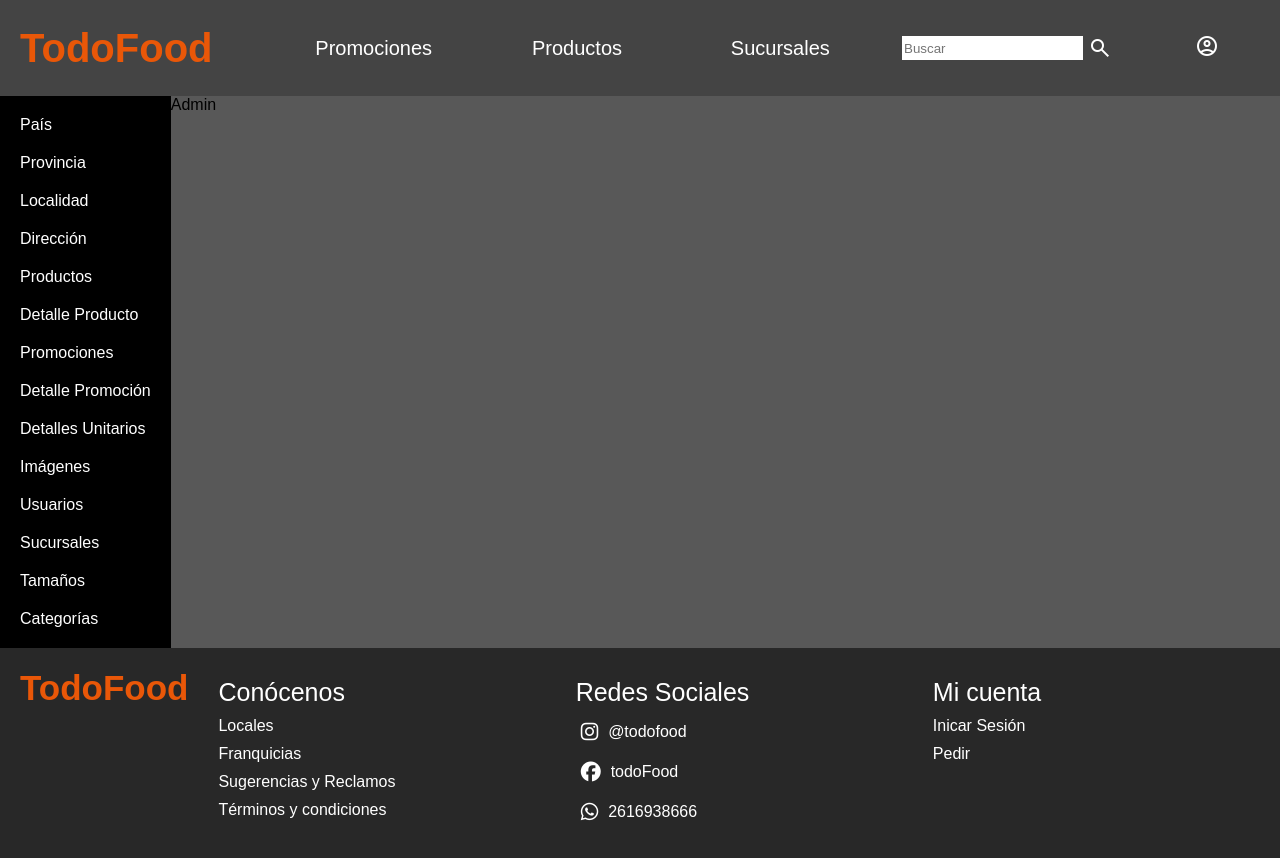
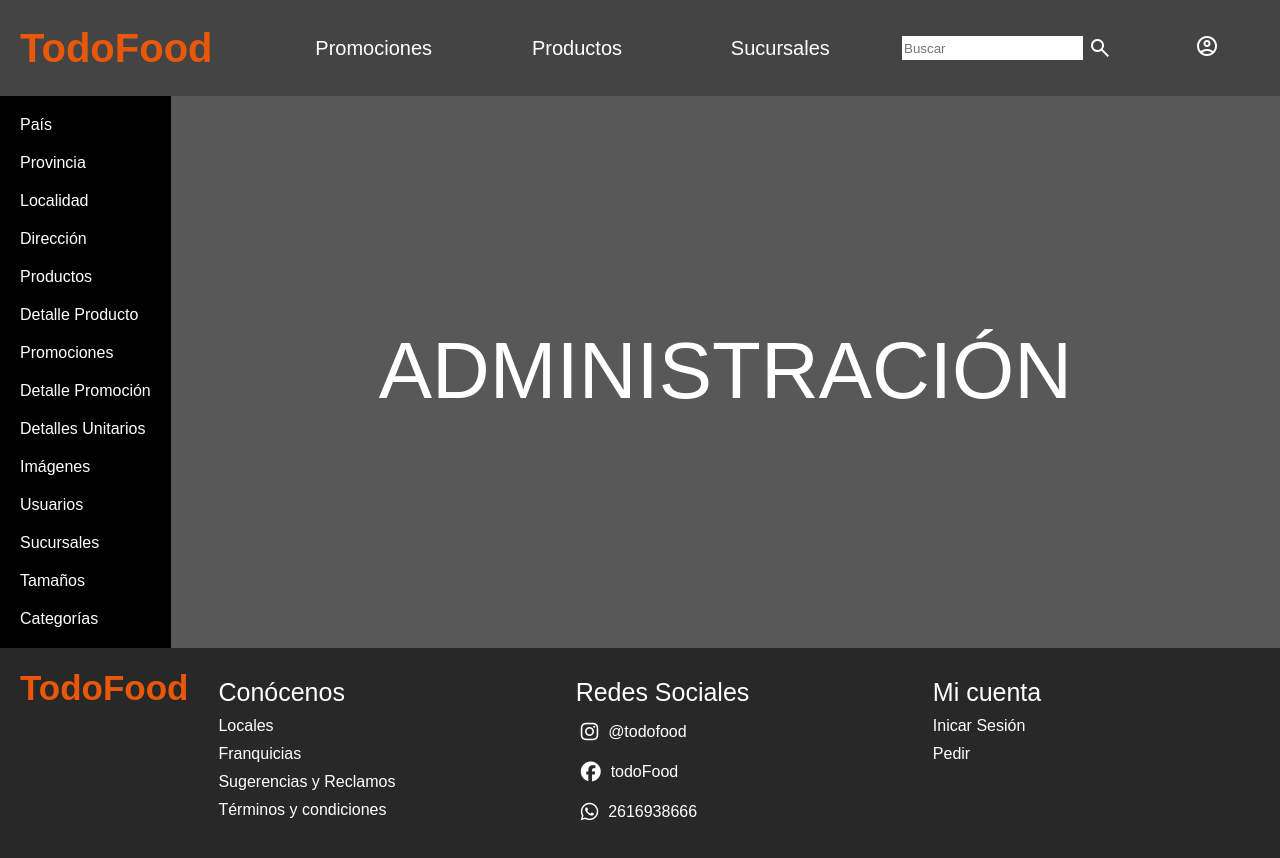
Before and after one commit to maurogarzia/FrontEndTodoFoodWithNext.js, a Next.js app in the folder frontendtodofood/: page /admin in a window 1280 px wide. Shown: the top 858 px of the page. Built offline with nearby package versions, Linux system fonts and the light colour scheme.

Commit message:
fix: edit Admin.module.css and page.tsx in admin

```diff
--- /dev/null
+++ b/frontendtodofood/app/admin/Admin.module.css
@@ -0,0 +1,16 @@
+.containerLayout{
+    display: flex;
+    height: 100%;
+    width: 100%;
+    background-color: #585858;
+}
+.containerAdmin{
+    width: 100%;
+    height: 100%;
+    min-height: 68.7vh;
+    font-size: 80px;
+    display: flex;
+    justify-content: center;
+    align-items: center;
+    color: white;
+}
--- a/frontendtodofood/app/admin/AdminLayout.module.css
+++ /dev/null
@@ -1,6 +0,0 @@
-.containerLayout{
-    display: flex;
-    height: 100%;
-    width: 100%;
-    background-color: #585858;
-}
--- a/frontendtodofood/app/admin/layout.tsx
+++ b/frontendtodofood/app/admin/layout.tsx
@@ -1,5 +1,5 @@
 import Aside from "./components/Aside/Aside"
-import style from './AdminLayout.module.css'
+import style from './Admin.module.css'
 
 interface Props {
     children: React.ReactNode
--- a/frontendtodofood/app/admin/page.tsx
+++ b/frontendtodofood/app/admin/page.tsx
@@ -1,9 +1,9 @@
-
+import style from './Admin.module.css'
 
 
 function Admin() {
     return (
-        <div>Admin</div>
+        <div className={style.containerAdmin}>ADMINISTRACIÓN</div>
     )
 }
 
```
